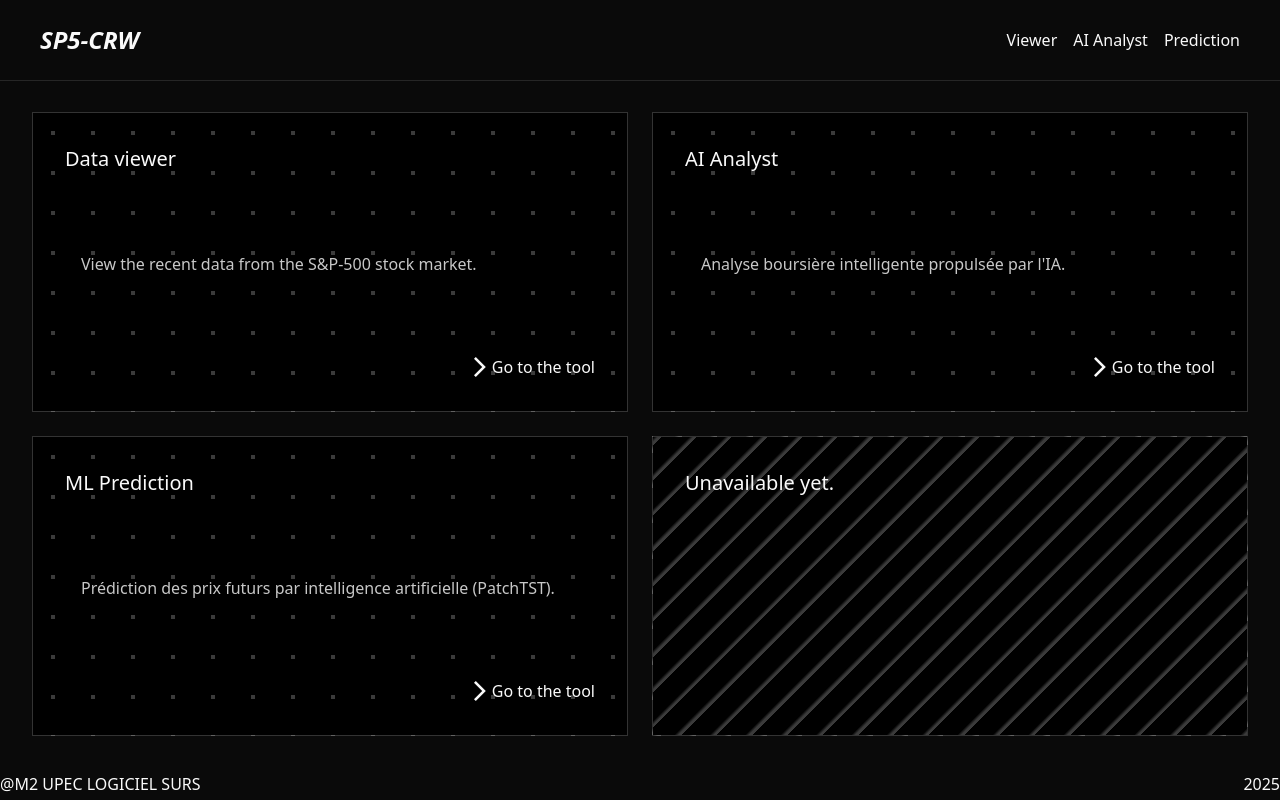
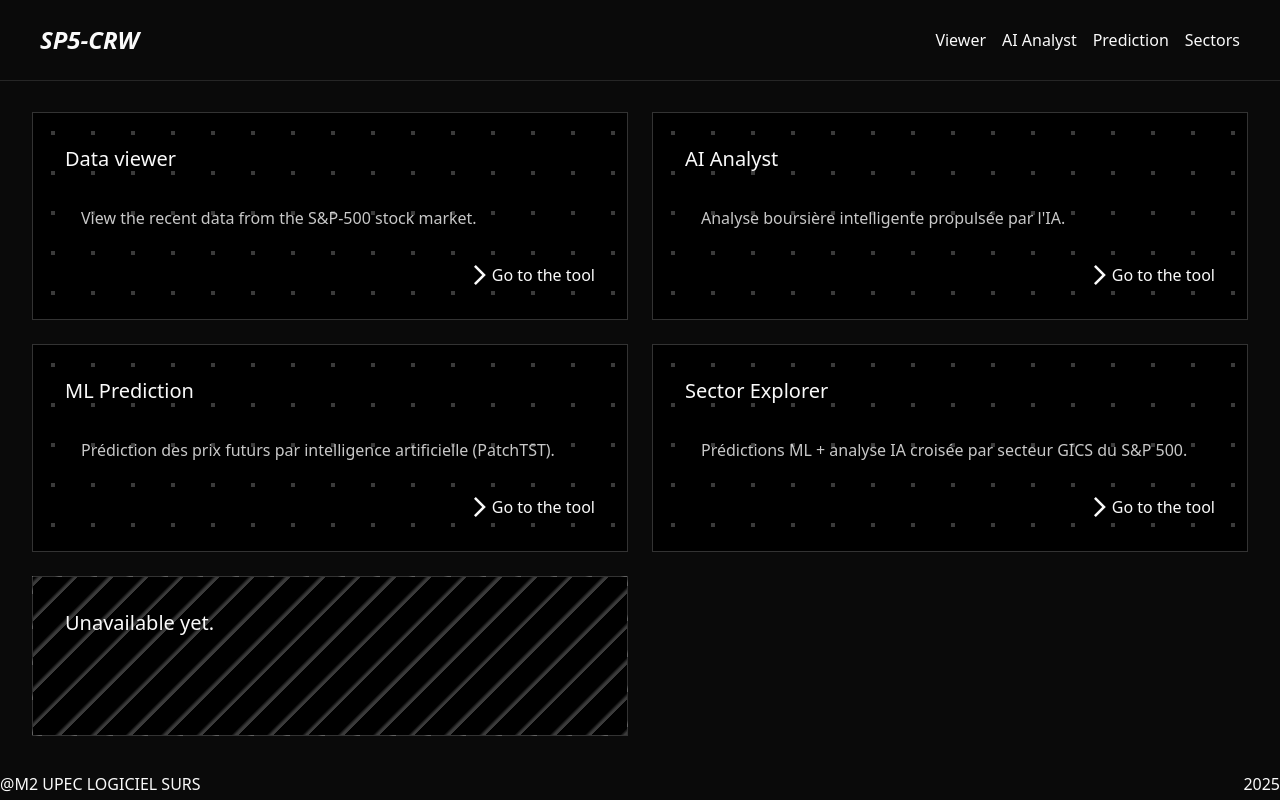
Before and after one commit to komi-raw/s-p500-analysis, a Vue app in the folder sp500_front/: page / in a window 1280 px wide. Built offline with nearby package versions, Linux system fonts and the light colour scheme.

Commit message:
feat: register SectorExplorer route in router

```diff
--- a/sp500_front/src/router/index.ts
+++ b/sp500_front/src/router/index.ts
@@ -4,6 +4,7 @@ import type { Component } from "vue";
 import Viewer from "../views/Viewer.vue";
 import AIAnalyst from "../views/AIAnalyst.vue";
 import PredictionView from "../views/PredictionView.vue";
+import SectorExplorer from "../views/SectorExplorer.vue";
 
 export type RouteType = {
     path: string;
@@ -49,6 +50,14 @@ export const routeInfo: RouteType[] = [
         navHeader: "Prediction",
     },
     {
+        path: "/sector/explorer",
+        name: "sectorExplorer",
+        component: SectorExplorer,
+        title: "Sector Explorer",
+        subtext: "Prédictions ML + analyse IA croisée par secteur GICS du S&P 500.",
+        navHeader: "Sectors",
+    },
+    {
         path: "/",
         name: "request",
         component: null,
```
